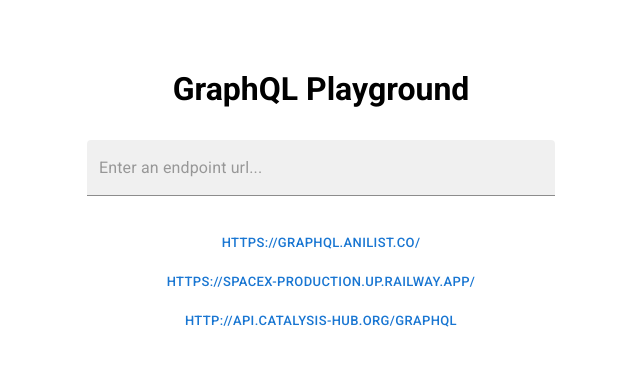
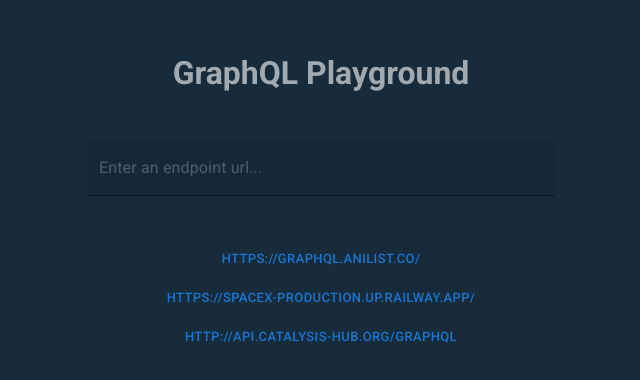
Before and after one commit to Ilichhh/graphiql-app, a React (Vite) app: page /playground in a window 1280 px wide. Shown: the part 196-576 px from the top of the page, without its empty margins (319-959 px from the left). Built offline with nearby package versions, Linux system fonts and the light colour scheme; no server answers; sample sign-in values are in the browser's storage; what @uiw/codemirror-theme-vscode would draw is missing.

Commit message:
feat: update modal window styles

```diff
--- a/src/components/playground/Modal.tsx
+++ b/src/components/playground/Modal.tsx
@@ -4,17 +4,24 @@ import { useAppDispatch, useAppSelector } from '../../hooks/reduxTypedHooks';
 import { useDebouncedInput } from '../../hooks/useDebouncedInput';
 import { set } from '../../store/endpointSlice';
 
-import styled from 'styled-components';
 import TextField from '@mui/material/TextField';
 import Button from '@mui/material/Button';
+import EastIcon from '@mui/icons-material/East';
 
 import defaultEndpoints from '../../data/defaultEndpoints.json';
+
+import styled from 'styled-components';
+import theme from '../../theme';
+
+const Container = styled.div`
+  background-color: ${theme.colors.bgBlue};
+`;
 
 const ModalWrapper = styled.form`
   display: flex;
   flex-direction: column;
   justify-content: center;
-  gap: 32px;
+  gap: 48px;
   padding: 48px 16px;
   margin: 0 auto;
   width: 90%;
@@ -24,6 +31,12 @@ const ModalWrapper = styled.form`
 
 const ModalHeader = styled.h1`
   margin: 0 auto;
+  color: ${theme.colors.textGrey};
+`;
+
+const InputWrapper = styled.div`
+  display: flex;
+  justify-content: center;
 `;
 
 const EndpointsList = styled.div`
@@ -31,6 +44,12 @@ const EndpointsList = styled.div`
   flex-direction: column;
   justify-content: center;
   gap: 8px;
+`;
+
+const SubmitButton = styled(Button)`
+  width: 250px;
+  border-radius: 0 !important;
+  white-space: nowrap;
 `;
 
 export const Modal = () => {
@@ -60,10 +79,23 @@ export const Modal = () => {
   );
 
   return (
+    <Container>
       <ModalWrapper onSubmit={handleSubmit}>
         <ModalHeader>GraphQL Playground</ModalHeader>
+        <InputWrapper>
           <TextField
             hiddenLabel
+            fullWidth
+            inputProps={{
+              style: {
+                color: theme.colors.textGrey,
+              },
+            }}
+            sx={{
+              '& input::placeholder': {
+                color: theme.colors.textGrey,
+              },
+            }}
             id="endpoint"
             type="text"
             placeholder={t(`playground.endpointPlaceholder`) ?? ''}
@@ -71,17 +103,25 @@ export const Modal = () => {
             onChange={handleInputChange}
           />
           {endpoint && (
-        <Button type="submit" variant="contained" size="large">
+            <SubmitButton type="submit" variant="contained" size="large">
               {t(`playground.endpointSubmit`)}
-        </Button>
+              <EastIcon />
+            </SubmitButton>
           )}
+        </InputWrapper>
         <EndpointsList>
           {defaultEndpoints.map((endpoint) => (
-          <Button key={endpoint} onClick={() => handleSelectEndpoint(endpoint)} size="small">
+            <Button
+              key={endpoint}
+              disableElevation
+              onClick={() => handleSelectEndpoint(endpoint)}
+              size="small"
+            >
               {endpoint}
             </Button>
           ))}
         </EndpointsList>
       </ModalWrapper>
+    </Container>
   );
 };
```
Lines whose indentation alone changed are shown as unchanged.
